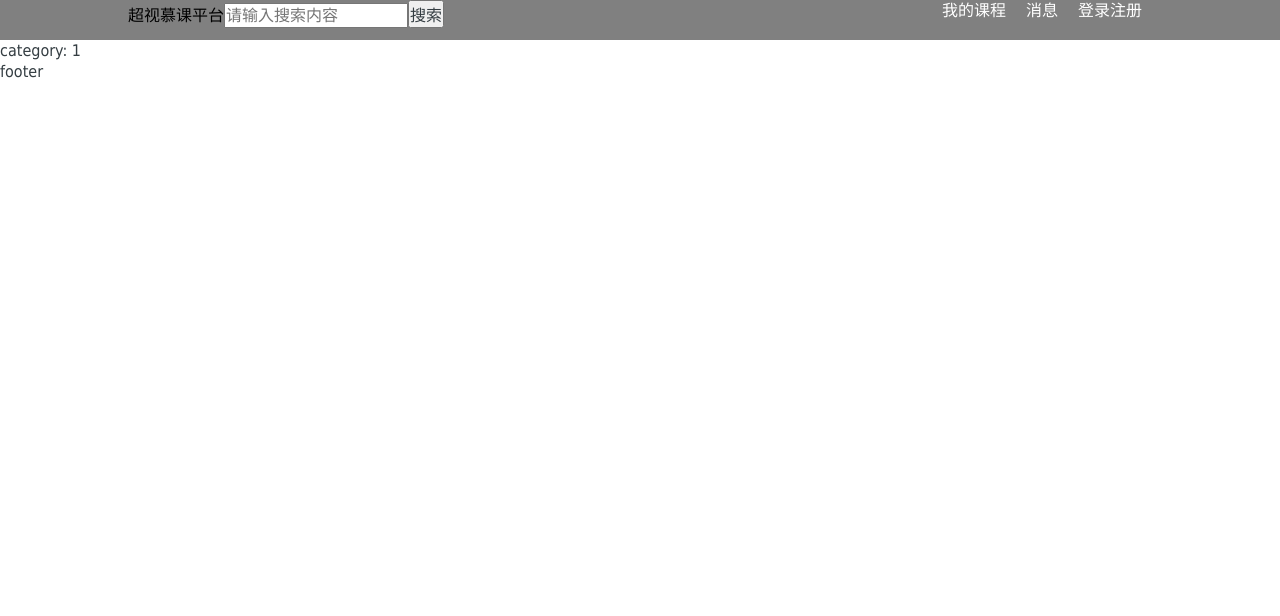
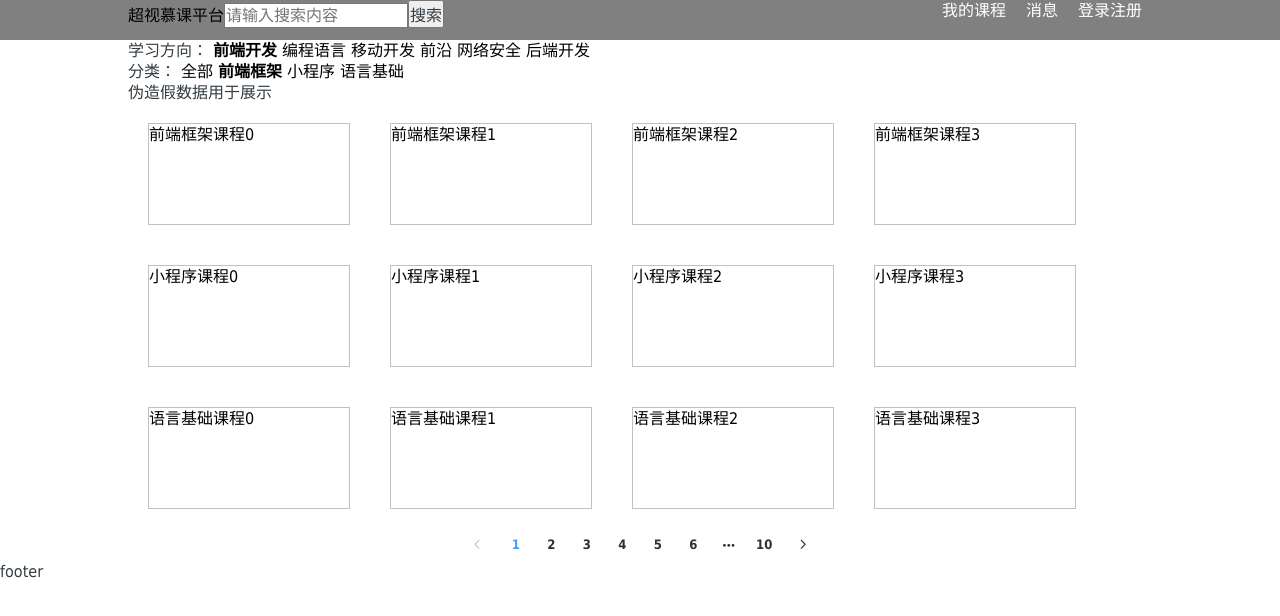
Before and after one commit to clummm/mooc, a Vue app: page /category/1 in a window 1280 px wide. Shown: the top 616 px of the page. Built offline with nearby package versions, Linux system fonts and the light colour scheme.

Commit message:
Revert "使用url留页码的方式跳转页码"
This reverts commit 3327799e

```diff
--- a/src/components/category/category.vue
+++ b/src/components/category/category.vue
@@ -1,17 +1,159 @@
 <!-- 一级分类页 -->
 <template>
-  <div>category: {{ $route.params.cid }}</div>
+  <div class="category-wrapper">
+    <div class="nav-container">
+      <div class="category-box">
+        <ul class="clearfix">
+          <li class="category-item">学习方向：</li>
+          <li v-for="(item, index) in category" :key="index"
+              :class="getCategoryClassName(item.id, item.second)">
+            <router-link :to="{name: 'category', params:{cid: item.id}}">{{item.name}}</router-link>
+          </li>
+        </ul>
+      </div>
+      <div class="sub-category">
+        <ul class="clearfix">
+          <li class="category-item">分类：</li>
+          <li :class="currentCategoryType === 1 ? 'category-item-on' : 'category-item'">
+            <router-link :to="{name: 'category', params:{cid: categoryId}}">全部</router-link>
+          </li>
+          <li v-for="(item, index) in subCategory" :key="index"
+              :class="getSubCategoryClassName(item.id)">
+            <router-link :to="{name: 'category', params:{cid: item.id}}">{{item.name}}</router-link>
+          </li>
+        </ul>
+      </div>
+    </div>
+    <div class="course-list-container">
+      <div class="course-list">
+        <div>伪造假数据用于展示</div>
+        <div class="course-container" v-for="(course, i) in this.courses" :key="i">
+          <router-link class="course" :to="{name: 'course', params:{cid: course.id}}">
+            {{course.name}}
+          </router-link>
+        </div>
+      </div>
+      <div class="pagination">
+        <el-pagination
+          layout="prev, pager, next"
+          :total="this.totalCourse"
+          :current-page="currentPage"
+          @current-change="handleCurrentChange">
+        </el-pagination>
+      </div>
+    </div>
+  </div>
 </template>
 
 <script>
+  import { PRIMARY_CATEGORY } from './js/category'
+  import { COURSE_LIST } from './js/courseList'
+
   export default {
     name: 'category',
     data () {
-      return {}
+      return {
+        // 一级分类
+        category: [],
+        subCategory: [],
+        // 推荐课程
+        courses: [],
+        // 当前分类是一级分类还是二级分类
+        currentCategoryType: 1,
+        // 当前分类所属的一级分类
+        categoryId: 0,
+        // 当前页
+        currentPage: 1,
+        // 当前分类下的总课程数
+        totalCourse: 0,
+        pageSize: 20
+      }
+    },
+    created () {
+      console.log(`when created, currentPage is ${this.currentPage}`)
+      // 获取一级分类
+      this.category = PRIMARY_CATEGORY
+      this.subCategory = this.category[0].second || []
+      // 后台获取课程
+      this.getCourses()
+    },
+    watch: {
+      '$route' (to, from) {
+        // 对路由变化作出响应...
+        console.log(`to is ${to.params.cid}, from is ${from.params.cid}`)
+        console.log(`when route changes, currentPage is ${this.currentPage}`)
+        this.getCourses()
+        console.log(`change currentPage, currentPage is ${this.currentPage}`)
+      }
+    },
+    methods: {
+      // 获取导航栏一级分类item的类名
+      getCategoryClassName (id, second) {
+        let className = 'category-item'
+        let route = String(this.$route.params.cid)
+        let self = this
+        if (String(id) === route) {
+          self.subCategory = second
+          self.currentCategoryType = 1
+          self.categoryId = id
+          className = 'category-item-on'
+        } else {
+          second.forEach(function (item) {
+            if (String(item.id) === route) {
+              self.subCategory = second
+              self.currentCategoryType = 2
+              self.categoryId = id
+              className = 'category-item-on'
+            }
+          })
+        }
+        return className
+      },
+      // 获取导航栏二级分类item的类名
+      getSubCategoryClassName (id) {
+        let className = 'category-item'
+        if (this.currentCategoryType === 2 && String(id) === String(this.$route.params.cid)) {
+          className = 'category-item-on'
+        }
+        return className
+      },
+      // 获取分类课程
+      getCourses () {
+        this.currentPage = Number(this.$route.query.p) || 1
+        // 获取后台课程数据
+        // ...post({cid: this.$route.params.cid, currentPage: this.currentPage, pageSize: this.pageSize})
+        this.courses = COURSE_LIST.courses
+        this.totalCourse = COURSE_LIST.courseNum
+      },
+      // 当前页变化
+      handleCurrentChange (page) {
+        this.$router.push({ name: 'category', params: this.$route.params, query: { p: page } })
+      }
     }
   }
 </script>
 
-<style scoped>
+<style lang="stylus" scoped>
+  .category-wrapper
+    width 1024px
+    margin auto
 
+    .category-item-on
+      font-weight bolder
+      float left
+      margin-right 5px
+
+    .category-item
+      float left
+      margin-right 5px
+
+     .pagination
+       text-align center
+
+    .course-container
+      border silver solid 1px
+      width 200px
+      height 100px
+      margin 20px
+      display inline-block
 </style>
```
